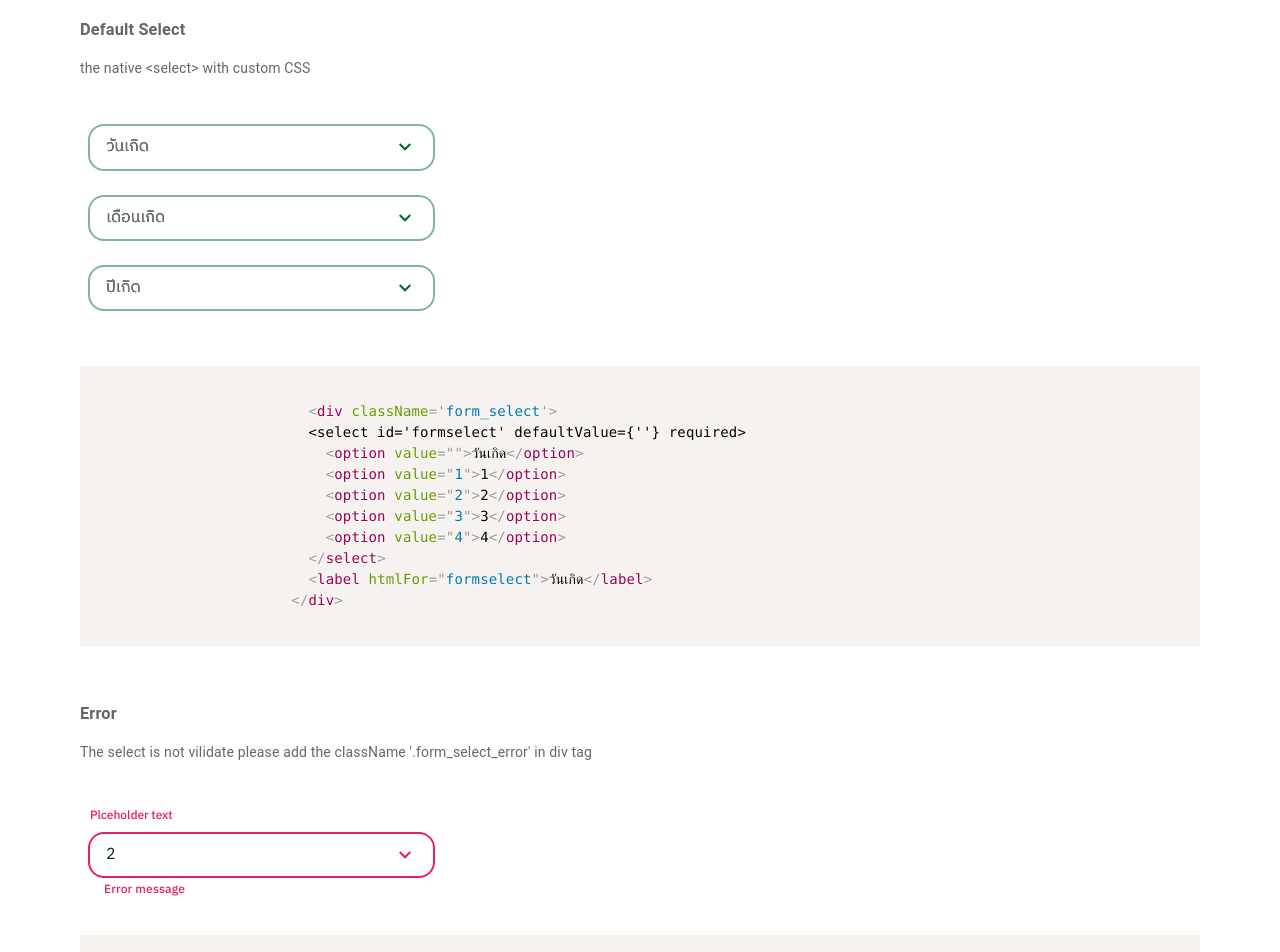
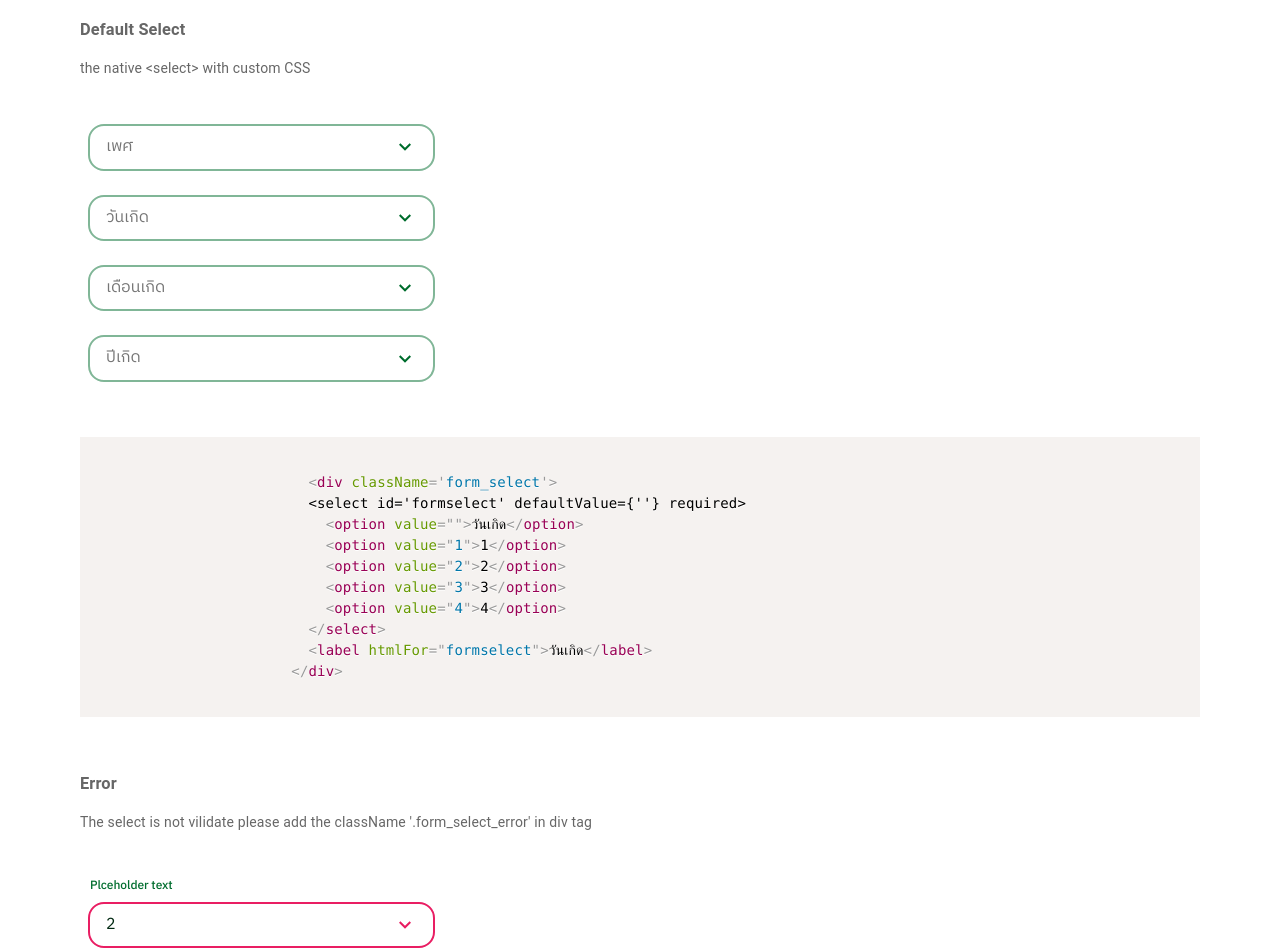
Before and after one commit to ventheerawat/signac, a React (Create React App) app: page / in a window 1280 px wide. Shown: the part 4200-5152 px from the top of the page. Built offline with nearby package versions, Linux system fonts and the light colour scheme.

Commit message:
fix css select

```diff
--- a/src/App.tsx
+++ b/src/App.tsx
@@ -531,9 +531,18 @@ const LoaderToggle = () => {
                       <Grid container spacing={2}>
                         <Grid item xs={12} md={4}>
                           <Item sx={{ boxShadow: 0 }}>
+                          <div className='form_select'>
+                              <select id='formselect' defaultValue={''} required>
+                                <option value="" disabled>เพศ</option>
+                                <option value="1">ชาย</option>
+                                <option value="2">หญิง</option>
+                                <option value="3">ไม่ระบุ</option>
+                              </select>
+                              <label htmlFor="formselect">เพศ</label>
+                            </div>
                             <div className='form_select'>
                               <select id='formselect' defaultValue={''} required>
-                                <option value="">วันเกิด</option>
+                                <option value="" disabled>วันเกิด</option>
                                 <option value="1">1</option>
                                 <option value="2">2</option>
                                 <option value="3">3</option>
--- a/src/signac.scss
+++ b/src/signac.scss
@@ -242,7 +242,7 @@ $IBMPlexSansThai-Looped-Regular: "IBMPlexSansThai-Looped-Regular";
         box-sizing: border-box;
         border-radius: 1rem;
         background: var(--color-background);
-        color: var(--color-on-secondary-container);
+        color: var(--color-on-surface-disabled);
         background-image: url("./assets/icon/expand_more_24px.svg");
         background-repeat: no-repeat;
         background-position: right 1.375rem center;
@@ -281,15 +281,18 @@ $IBMPlexSansThai-Looped-Regular: "IBMPlexSansThai-Looped-Regular";
 
         &:not([value=""]):valid{
             margin-top: 3rem;
+            color: var(--color-on-secondary-container);
         }
         &:not([value=""]):valid ~ label
         {
+            opacity: 1;
+            color: var(--color-secondary);
             transform: translateX(-1rem) translateY(-2.25rem);
-
             @extend .caption_med;
         }
     }
     label {
+        opacity: 0;
         position: absolute;
         left: 1.125rem;
         top: 0.625rem;
```
